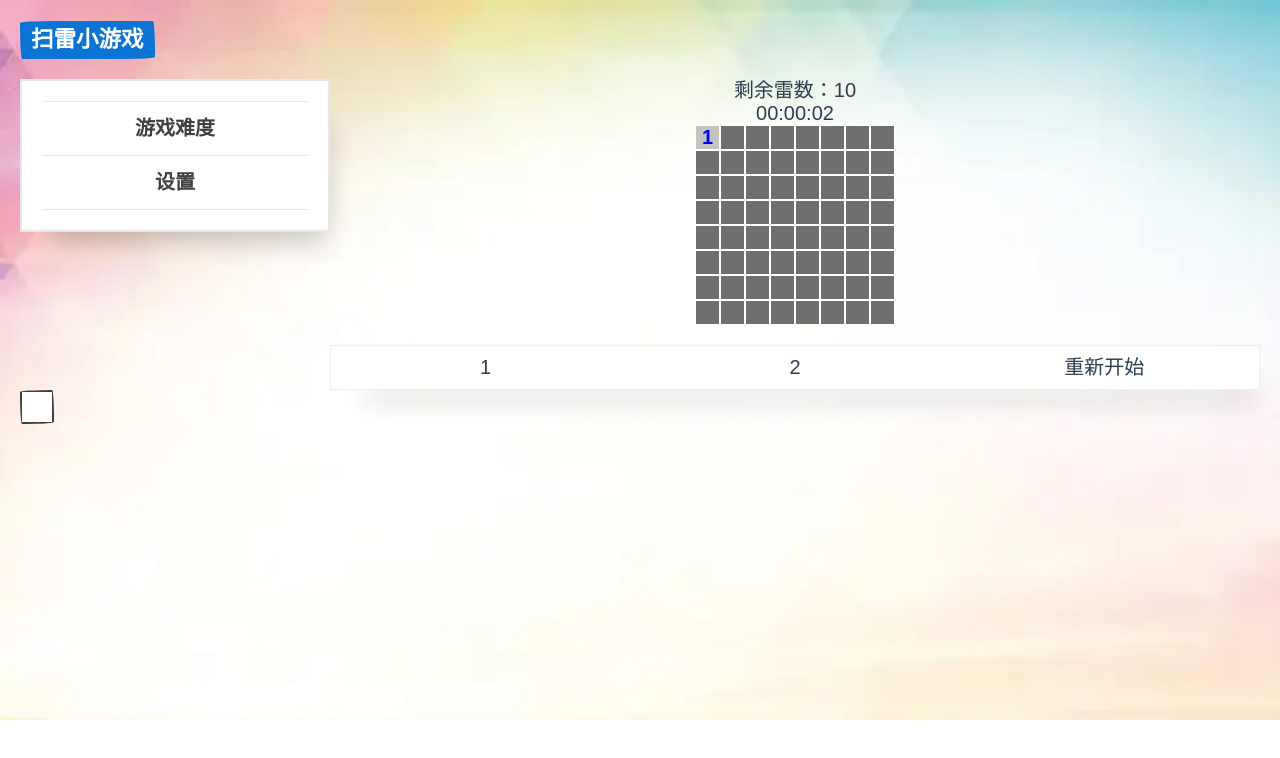
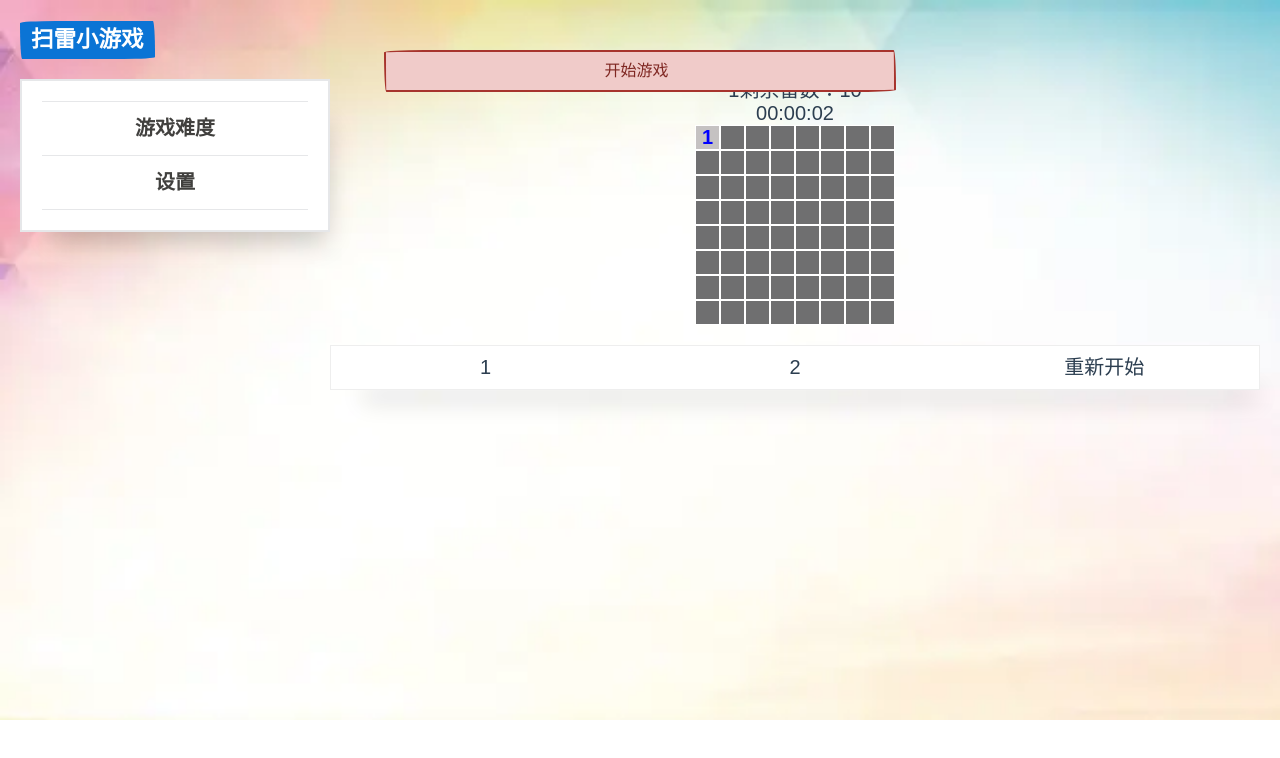
Before and after one commit to czj0923/mine-sweeper, a Vue app: page /#/ in a window 1280 px wide. Both pictures are taken after a click on the element 707 px from the left and 137 px from the top of the page. Shown: the top 758 px of the page. Built offline with nearby package versions, Linux system fonts and the light colour scheme; a web font is replaced by a local one.

Commit message:
feat 使用pinia封装alert

```diff
--- a/src/App.vue
+++ b/src/App.vue
@@ -5,7 +5,19 @@
     </router-link>
   </div>
   <router-view />
+  <Alert></Alert>
 </template>
+
+<script>
+import Alert from "@/components/Alert";
+export default {
+  name: "App",
+  components: {
+    Alert,
+  },
+  setup() {},
+};
+</script>
 
 <style lang="scss">
 * {
--- a/src/assets/css/alert.css
+++ b/src/assets/css/alert.css
@@ -1,19 +1,15 @@
-/*alert 的出现与消失动画*/
-.alert-enter-active{
-  animation: alertIn .5s cubic-bezier(0.215, 0.61, 0.355, 1);
+.alert-enter-active,
+.alert-leave-active {
+  transition: all .4s ease;
 }
-.alert-leave-active{
-  animation: alertIn .5s cubic-bezier(0.215, 0.61, 0.355, 1) reverse;
+.alert-enter-from{
+  opacity: 0;
+  transform: translateY(30px);
 }
-
-@keyframes alertIn {
-  0% {
-    top:0;
-    opacity: 0;
-  }
-
-  100% {
-    top: 50px;
-    opacity: 1;
-  }
+.alert-leave-to{
+  opacity: 0;
+  transform: translateY(-30px);
 }
+.alert-move{
+  transition: all .8s ease;
+}
--- a/src/components/Alert.vue
+++ b/src/components/Alert.vue
@@ -1,52 +1,47 @@
 <template>
   <teleport to="body">
-    <transition name="alert">
-      <div class="alert" :class="['alert-' + type]" v-if="visible">
-        <slot>切换成功</slot>
-      </div>
-    </transition>
+    <transition-group name="alert" tag="ul" class="alert-group">
+      <li
+        v-for="item in store.alertQueue"
+        :key="item.id"
+        class="alert"
+        :class="[`alert-${item.type}`]"
+      >
+        {{ item.content }}
+      </li>
+    </transition-group>
   </teleport>
 </template>
 
 <script>
-import { reactive, toRefs, watchEffect } from "vue";
+import { useMainStore } from "../store/main";
 export default {
   name: "Alert",
-  props: {
-    type: {
-      type: String,
-      default: "success",
-    },
-    visible: {
-      type: Boolean,
-    },
-  },
-  emits: ["update:visible"],
-  setup(props, { emit }) {
-    const state = reactive({});
+  setup() {
+    const store = useMainStore();
 
-    //监听弹窗出现，2s后自动关闭
-    watchEffect(() => {
-      if (props.visible) {
-        setTimeout(() => {
-          emit("update:visible", false);
-        }, 2000);
-      }
-    });
     return {
-      ...toRefs(state),
+      store,
     };
   },
 };
 </script>
-<style scoped>
-.alert {
+<style scoped lang="scss">
+.alert-group {
   text-align: center;
   margin: 0 auto;
-  width: 50%;
+  width: 40%;
   position: fixed;
   top: 50px;
   left: 0;
   right: 0;
+  li::before {
+    content: none;
+  }
+  .alert {
+    margin-bottom: 10px;
+    padding: 10px;
+    font-size: 16px;
+  }
 }
 </style>
--- a/src/main.js
+++ b/src/main.js
@@ -3,7 +3,10 @@ import "papercss/dist/paper.min.css"; //paper.css
 import "@/assets/css/alert.css";
 import App from "./App.vue";
 import router from "./router";
+import { createPinia } from "pinia";
 
 const app = createApp(App);
+const pinia = createPinia();
 app.use(router);
+app.use(pinia);
 app.mount("#app");
--- /dev/null
+++ b/src/store/main.js
@@ -0,0 +1,25 @@
+import { defineStore } from "pinia";
+
+export const useMainStore = defineStore("main", {
+  state: () => {
+    return {
+      count: 1,
+      id: 0, //alert的唯一id
+      alertQueue: [], //alert队列
+    };
+  },
+  getters: {},
+  actions: {
+    //添加alert
+    addAlert(data) {
+      this.$patch((state) => state.id++);
+      if (this.alertQueue.length > 1) {
+        this.alertQueue.shift();
+      }
+      this.alertQueue.push(Object.assign(data, { id: this.id }));
+      setTimeout(() => {
+        this.alertQueue.shift();
+      }, 20000);
+    },
+  },
+});
--- a/src/views/MineSweeper.vue
+++ b/src/views/MineSweeper.vue
@@ -4,7 +4,7 @@
       <Menu v-model:mode="mode"></Menu>
     </div>
     <div class="right-content md-9">
-      <p>剩余雷数：{{ mineCount - flagNum }}</p>
+      <p>{{ store.count }}剩余雷数：{{ mineCount - flagNum }}</p>
       <Timer ref="timerRef"></Timer>
       <div
         class="game-box"
@@ -53,11 +53,6 @@
       content="游戏失败~请再接再厉"
       @confirm="restart"
     ></Modal>
-    <button @click="showAlert = !showAlert"></button>
-
-    <Alert :type="alertType" v-model:visible="showAlert">{{
-      alertContent
-    }}</Alert>
   </div>
 </template>
 
@@ -66,16 +61,16 @@ import { reactive, toRefs, onMounted, ref, watch } from "vue";
 import Modal from "@/components/Modal";
 import Timer from "@/components/Timer";
 import Menu from "@/components/Menu";
-import Alert from "@/components/Alert";
+import { useMainStore } from "../store/main";
 export default {
   name: "MineSweeper",
   components: {
     Modal,
     Timer,
     Menu,
-    Alert,
   },
   setup() {
+    const store = useMainStore();
     const state = reactive({
       mineCount: 10, //雷数
       colCount: 8, //列数
@@ -87,19 +82,6 @@ export default {
       hasStart: false, //标记游戏是否已开始
       mode: 1, //难度 1:初级 2：中级 3：高级
     });
-
-    const tipState = reactive({
-      alertType: "success",
-      alertContent: "",
-      showAlert: false,
-    });
-
-    //打开alert
-    const openAlert = (type, content) => {
-      tipState.alertType = type;
-      tipState.alertContent = content;
-      tipState.showAlert = true;
-    };
 
     watch(
       () => state.hasStart,
@@ -206,7 +188,7 @@ export default {
 
     //点击方块
     const open = (row, col) => {
-      openAlert("success", "开始游戏");
+      store.addAlert({ type: "danger", content: "开始游戏" });
       if (!state.hasStart) {
         state.hasStart = true;
       }
@@ -364,12 +346,12 @@ export default {
 
     return {
       ...toRefs(state),
-      ...toRefs(tipState),
       open,
       setFlag,
       restart,
       openFlag,
       timerRef,
+      store,
     };
   },
 };
```
